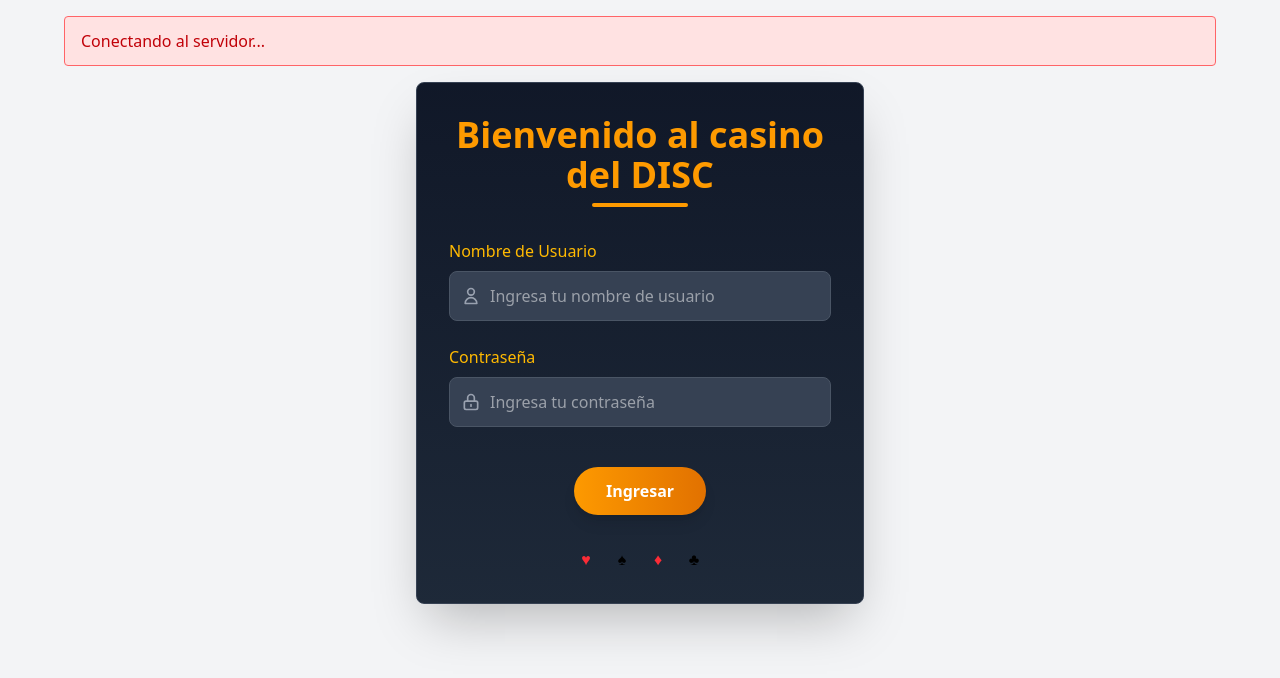
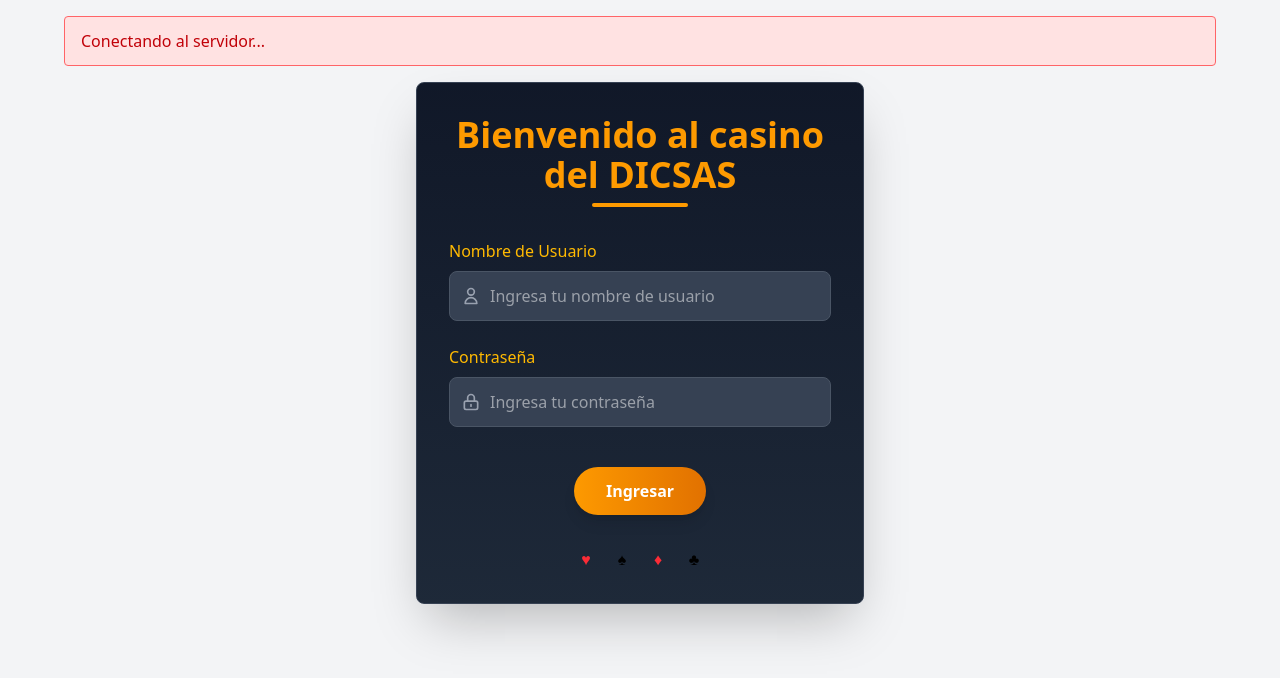
Before and after one commit to Frankoyusta/blackjack-react, a React (Vite) app: page / in a window 1280 px wide. Shown: the top 678 px of the page. Built offline with nearby package versions, Linux system fonts and the light colour scheme; no server answers.

Commit message:
fix: correct spelling in welcome message

```diff
--- a/src/components/auth/LoginRegister.jsx
+++ b/src/components/auth/LoginRegister.jsx
@@ -14,7 +14,7 @@ const LoginRegister = ({ onLogin }) => {
   return (
     <div className="max-w-md mx-auto p-8 bg-gradient-to-b from-gray-900 to-gray-800 rounded-lg shadow-2xl border border-gray-700">
       <div className="text-center mb-8">
-        <h1 className="text-4xl font-bold text-amber-500 mb-2">Bienvenido al casino del DISC</h1>
+        <h1 className="text-4xl font-bold text-amber-500 mb-2">Bienvenido al casino del DICSAS</h1>
         <div className="flex justify-center">
           <div className="h-1 w-24 bg-amber-500 rounded"></div>
         </div>
```
